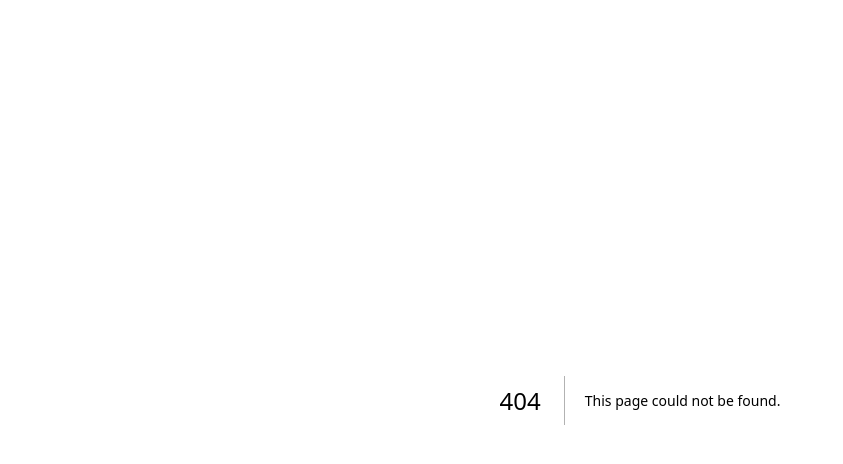
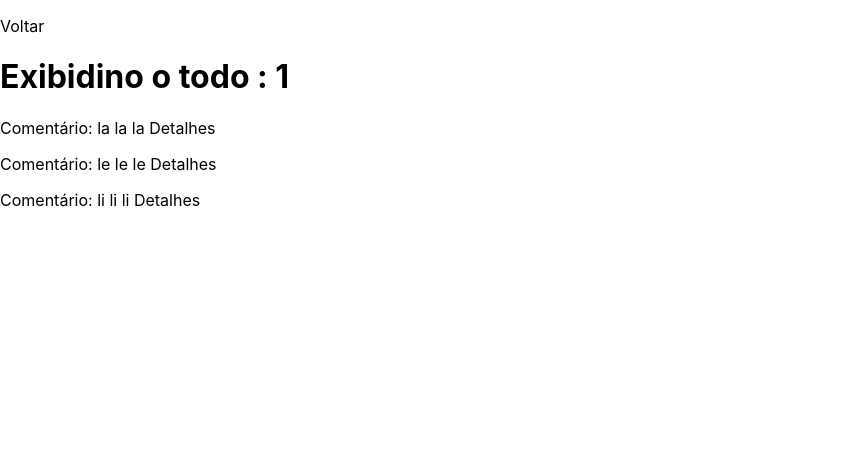
Before and after one commit to cristianmeelo/Course-MatheusBattisti-NextJS, a Next.js app: page /todos/1 in a window 1280 px wide. Before the commit this address had no page. Shown: the top 464 px of the page, without its empty margins (0-843 px from the left). Built offline with nearby package versions, Linux system fonts and the light colour scheme.

Commit message:
feat: dynamic routes - #13

```diff
--- /dev/null
+++ b/pages/todos/[todoId].tsx
@@ -0,0 +1,35 @@
+import Link from "next/link";
+import { useRouter } from "next/router";
+
+export default function Todo() {
+  const router = useRouter();
+
+  const todoId = router.query.todoId;
+
+  return (
+    <>
+      <Link href="/">
+        <p>Voltar</p>
+      </Link>
+      <h1>Exibidino o todo : {todoId}</h1>
+      <p>
+        Comentário: la la la{" "}
+        <Link href={`/todos/${todoId}/comments/1`}>
+          <span>Detalhes</span>
+        </Link>
+      </p>
+      <p>
+        Comentário: le le le{" "}
+        <Link href={`/todos/${todoId}/comments/2`}>
+          <span>Detalhes</span>
+        </Link>
+      </p>
+      <p>
+        Comentário: li li li{" "}
+        <Link href={`/todos/${todoId}/comments/3`}>
+          <span>Detalhes</span>
+        </Link>
+      </p>
+    </>
+  );
+}
```
Also changed, not shown: pages/todos/[todoId]/comments/[commentsId].tsx (added, +18 -0 lines), pages/todos/index.tsx (renamed from pages/todos.tsx, +2 -6 lines).
